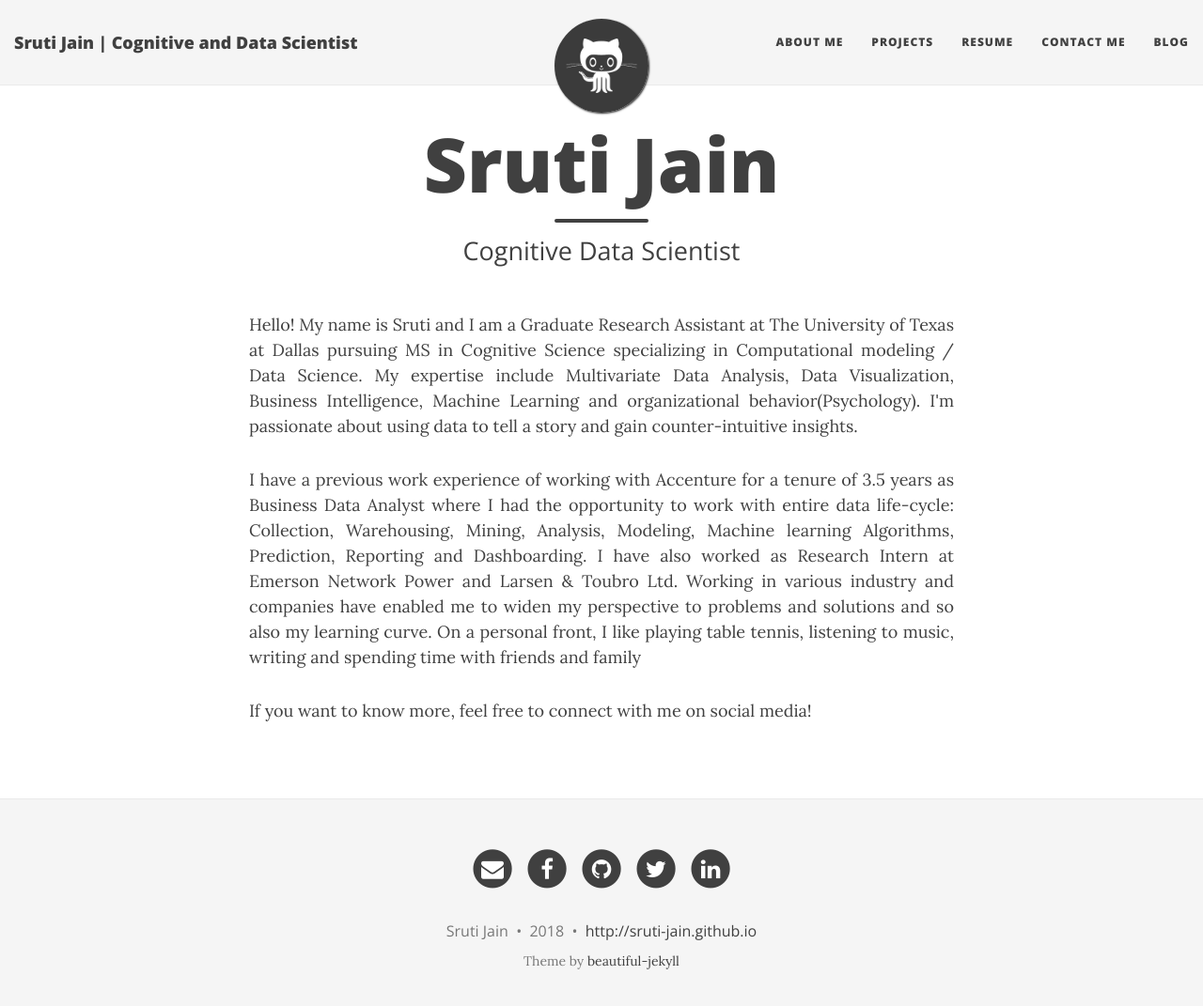
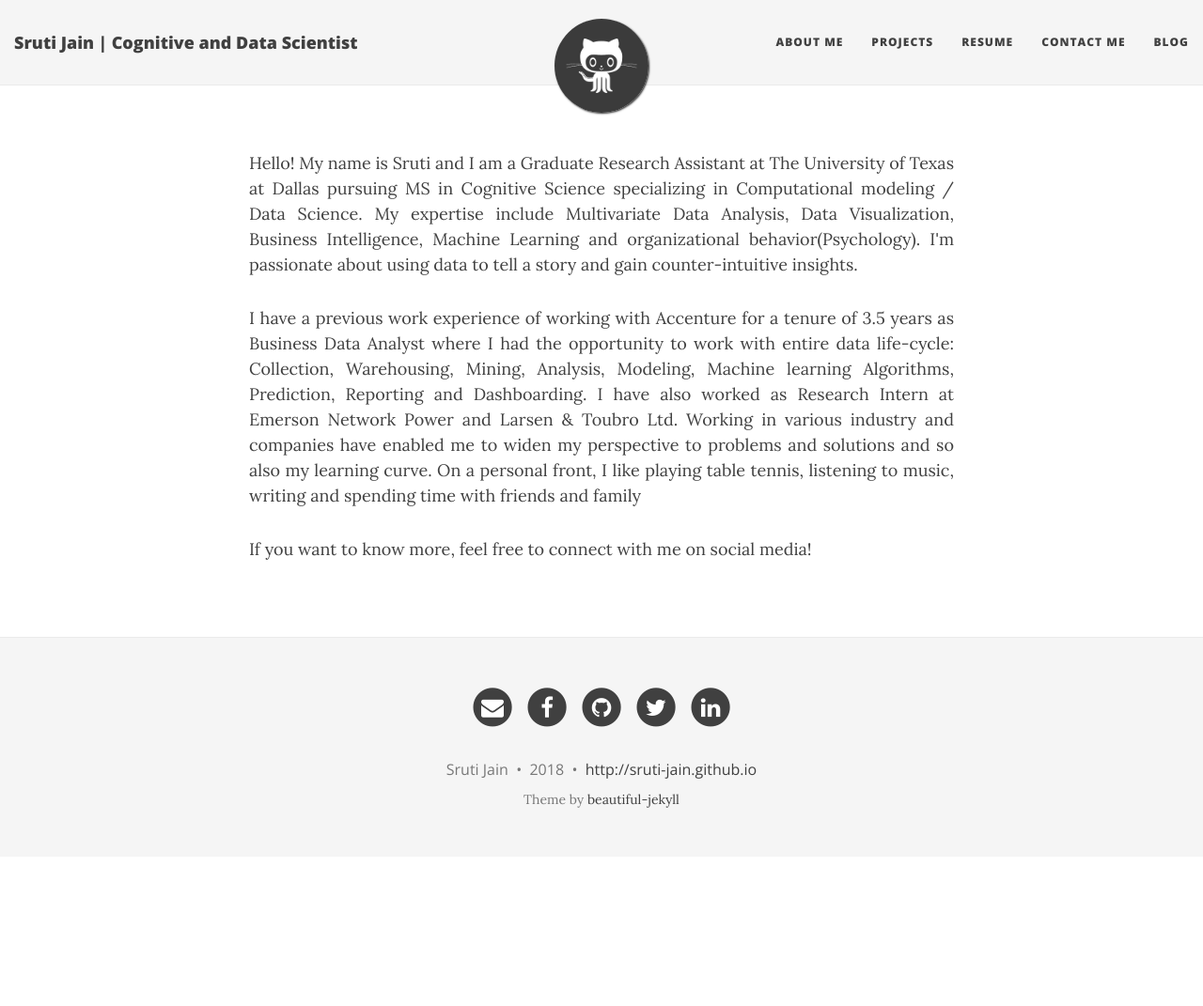
Before and after one commit to sruti-jain/sruti-jain.github.io, a Jekyll site: the page built from aboutme.md, in a window 1280 px wide and 1084 px high. Shown: the top 1071 px of the window at 94% size. Built offline with Jekyll 4.4.1, drawn with Linux system fonts in a browser that asks for light colours; nearby versions of some CDN libraries.

Commit message:
Update aboutme.md

```diff
--- a/aboutme.md
+++ b/aboutme.md
@@ -1,7 +1,7 @@
 ---
 layout: page
-title:  Sruti Jain
-subtitle: Cognitive Data Scientist
+title:
+subtitle: Summary
 ---
 
 <div style="text-align: justify">
```
